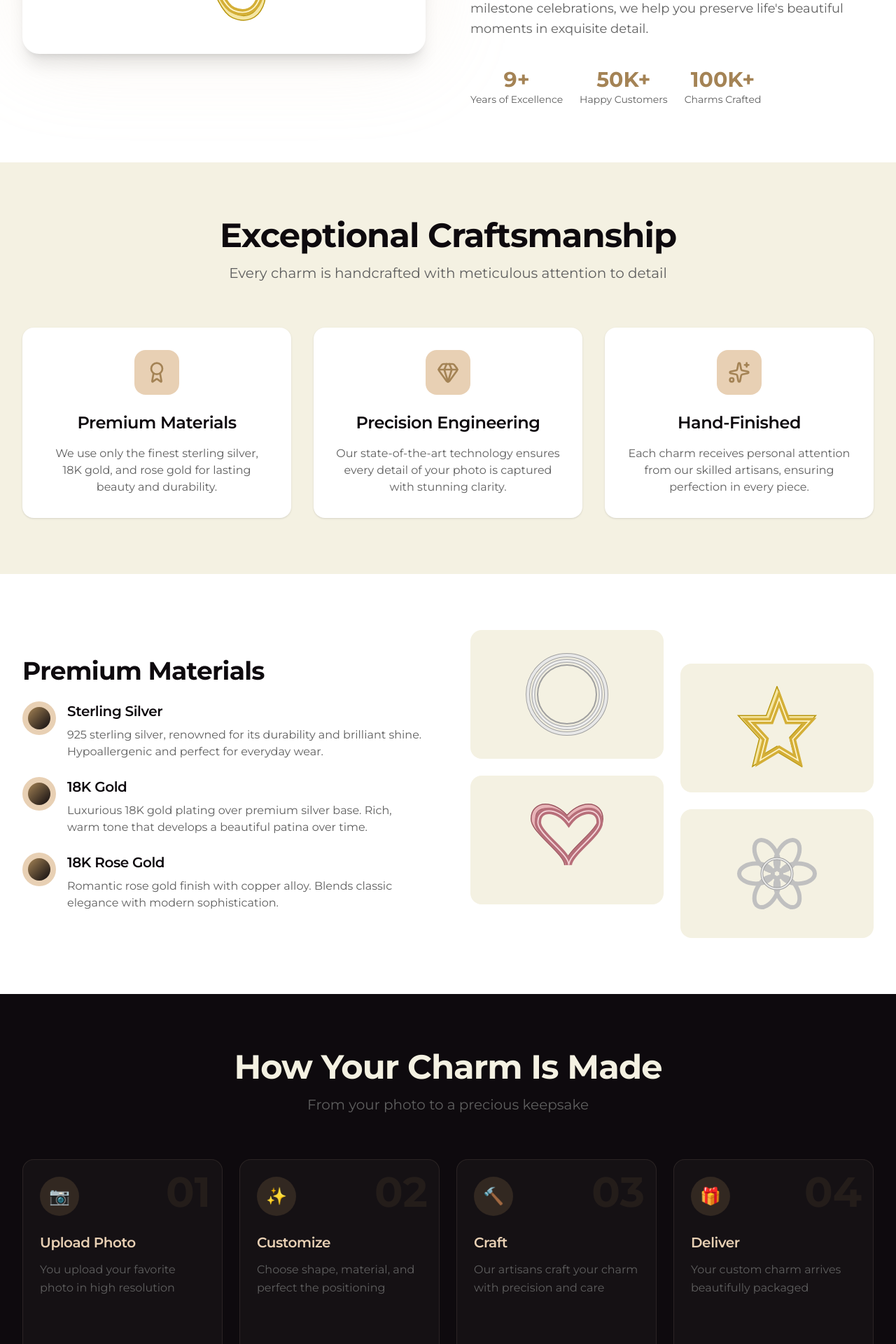
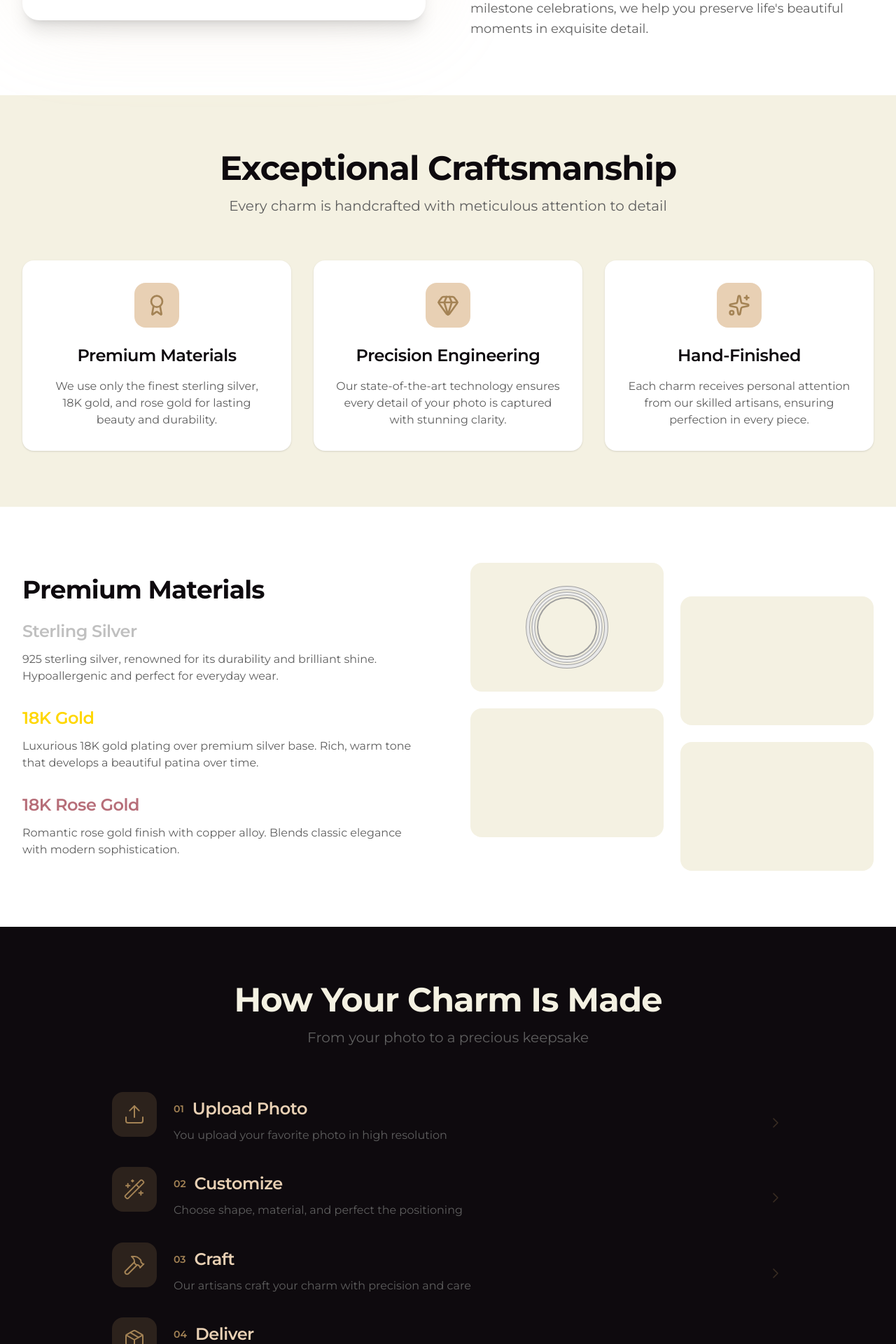
Before and after one commit to Qusaialali13/eshop2, a Next.js app: page /about in a window 1280 px wide. Shown: the part 700-2620 px from the top of the page at 70% size. Built offline with nearby package versions, Linux system fonts and the light colour scheme.

Commit message:
de5cf5f5-a482-46d4-9c3c-aae4111147b2

```diff
--- a/src/app/about/page.tsx
+++ b/src/app/about/page.tsx
@@ -7,7 +7,7 @@ import Navbar from '@/components/Navbar';
 import MobileNavbar from '@/components/MobileNavbar';
 import Footer from '@/components/Footer';
 import ShapeSVG from '@/components/ShapeSVG';
-import { Gem, Award, Heart, Users, Sparkles } from 'lucide-react';
+import { Gem, Award, Heart, Users, Sparkles, Upload, Wand2, Hammer, Package, ChevronRight } from 'lucide-react';
 
 export default function About() {
   const [openFaq, setOpenFaq] = useState<number | null>(null);
@@ -103,20 +103,6 @@ export default function About() {
               <p className="text-lg leading-relaxed" style={{ color: '#5f5f5f' }}>
                 Each charm we create is more than just jewelry—it's a story, a moment frozen in time, a connection to what matters most. From family portraits to pet photos, wedding memories to milestone celebrations, we help you preserve life's beautiful moments in exquisite detail.
               </p>
-              <div className="flex items-center space-x-6 pt-4">
-                <div className="text-center">
-                  <p className="text-3xl font-serif font-bold" style={{ color: '#a48355' }}>9+</p>
-                  <p className="text-sm" style={{ color: '#5f5f5f' }}>Years of Excellence</p>
-                </div>
-                <div className="text-center">
-                  <p className="text-3xl font-serif font-bold" style={{ color: '#a48355' }}>50K+</p>
-                  <p className="text-sm" style={{ color: '#5f5f5f' }}>Happy Customers</p>
-                </div>
-                <div className="text-center">
-                  <p className="text-3xl font-serif font-bold" style={{ color: '#a48355' }}>100K+</p>
-                  <p className="text-sm" style={{ color: '#5f5f5f' }}>Charms Crafted</p>
-                </div>
-              </div>
             </motion.div>
           </div>
         </div>
@@ -193,33 +179,18 @@ export default function About() {
               <h2 className="font-serif text-4xl font-bold" style={{ color: '#0e0a0e' }}>
                 Premium Materials
               </h2>
-              <div className="space-y-6">
-                <div className="flex items-start space-x-4">
-                  <div className="w-12 h-12 rounded-full flex-shrink-0 flex items-center justify-center" style={{ backgroundColor: '#e8d0b4' }}>
-                    <div className="w-8 h-8 rounded-full" style={{ background: 'linear-gradient(135deg, #a48355 0%, #0e0a0e 100%)' }} />
-                  </div>
-                  <div>
-                    <h3 className="font-serif text-xl font-semibold mb-2" style={{ color: '#0e0a0e' }}>Sterling Silver</h3>
-                    <p style={{ color: '#5f5f5f' }}>925 sterling silver, renowned for its durability and brilliant shine. Hypoallergenic and perfect for everyday wear.</p>
-                  </div>
+              <div className="space-y-8">
+                <div className="space-y-3">
+                  <h3 className="font-serif text-2xl font-semibold" style={{ color: '#C0C0C0' }}>Sterling Silver</h3>
+                  <p style={{ color: '#5f5f5f' }}>925 sterling silver, renowned for its durability and brilliant shine. Hypoallergenic and perfect for everyday wear.</p>
                 </div>
-                <div className="flex items-start space-x-4">
-                  <div className="w-12 h-12 rounded-full flex-shrink-0 flex items-center justify-center" style={{ backgroundColor: '#e8d0b4' }}>
-                    <div className="w-8 h-8 rounded-full" style={{ background: 'linear-gradient(135deg, #a48355 0%, #0e0a0e 100%)' }} />
-                  </div>
-                  <div>
-                    <h3 className="font-serif text-xl font-semibold mb-2" style={{ color: '#0e0a0e' }}>18K Gold</h3>
-                    <p style={{ color: '#5f5f5f' }}>Luxurious 18K gold plating over premium silver base. Rich, warm tone that develops a beautiful patina over time.</p>
-                  </div>
+                <div className="space-y-3">
+                  <h3 className="font-serif text-2xl font-semibold" style={{ color: '#FFD700' }}>18K Gold</h3>
+                  <p style={{ color: '#5f5f5f' }}>Luxurious 18K gold plating over premium silver base. Rich, warm tone that develops a beautiful patina over time.</p>
                 </div>
-                <div className="flex items-start space-x-4">
-                  <div className="w-12 h-12 rounded-full flex-shrink-0 flex items-center justify-center" style={{ backgroundColor: '#e8d0b4' }}>
-                    <div className="w-8 h-8 rounded-full" style={{ background: 'linear-gradient(135deg, #a48355 0%, #0e0a0e 100%)' }} />
-                  </div>
-                  <div>
-                    <h3 className="font-serif text-xl font-semibold mb-2" style={{ color: '#0e0a0e' }}>18K Rose Gold</h3>
-                    <p style={{ color: '#5f5f5f' }}>Romantic rose gold finish with copper alloy. Blends classic elegance with modern sophistication.</p>
-                  </div>
+                <div className="space-y-3">
+                  <h3 className="font-serif text-2xl font-semibold" style={{ color: '#B76E79' }}>18K Rose Gold</h3>
+                  <p style={{ color: '#5f5f5f' }}>Romantic rose gold finish with copper alloy. Blends classic elegance with modern sophistication.</p>
                 </div>
               </div>
             </motion.div>
@@ -253,9 +224,9 @@ export default function About() {
         </div>
       </section>
 
-      {/* How Charms Are Made - Redesigned equal size boxes */}
+      {/* How Charms Are Made - Stepper Design */}
       <section className="py-20" style={{ backgroundColor: '#0e0a0e' }}>
-        <div className="max-w-7xl mx-auto px-4 sm:px-6 lg:px-8">
+        <div className="max-w-5xl mx-auto px-4 sm:px-6 lg:px-8">
           <motion.div
             initial={{ opacity: 0, y: 20 }}
             whileInView={{ opacity: 1, y: 0 }}
@@ -270,36 +241,42 @@ export default function About() {
             </p>
           </motion.div>
 
-          <div className="grid md:grid-cols-2 lg:grid-cols-4 gap-6">
+          <div className="space-y-8">
             {[
-              { step: '01', title: 'Upload Photo', desc: 'You upload your favorite photo in high resolution', icon: '📷' },
-              { step: '02', title: 'Customize', desc: 'Choose shape, material, and perfect the positioning', icon: '✨' },
-              { step: '03', title: 'Craft', desc: 'Our artisans craft your charm with precision and care', icon: '🔨' },
-              { step: '04', title: 'Deliver', desc: 'Your custom charm arrives beautifully packaged', icon: '🎁' },
+              { step: '01', title: 'Upload Photo', desc: 'You upload your favorite photo in high resolution', icon: Upload },
+              { step: '02', title: 'Customize', desc: 'Choose shape, material, and perfect the positioning', icon: Wand2 },
+              { step: '03', title: 'Craft', desc: 'Our artisans craft your charm with precision and care', icon: Hammer },
+              { step: '04', title: 'Deliver', desc: 'Your custom charm arrives beautifully packaged', icon: Package },
             ].map((item, index) => (
               <motion.div
                 key={index}
-                initial={{ opacity: 0, y: 20 }}
-                whileInView={{ opacity: 1, y: 0 }}
+                initial={{ opacity: 0, x: -30 }}
+                whileInView={{ opacity: 1, x: 0 }}
                 viewport={{ once: true }}
-                transition={{ delay: index * 0.1 }}
-                className="relative rounded-2xl p-6 flex flex-col"
-                style={{ backgroundColor: 'rgba(244, 241, 226, 0.03)', border: '1px solid rgba(232, 208, 180, 0.1)', minHeight: '320px' }}
+                transition={{ delay: index * 0.15 }}
+                className="flex items-start gap-6"
               >
-                <div className="absolute top-4 right-4 text-6xl font-serif font-bold opacity-10" style={{ color: '#a48355' }}>
-                  {item.step}
+                <div className="flex-shrink-0">
+                  <div className="w-16 h-16 rounded-2xl flex items-center justify-center" style={{ backgroundColor: 'rgba(164, 131, 85, 0.2)' }}>
+                    <item.icon className="w-8 h-8" style={{ color: '#a48355' }} strokeWidth={1.5} />
+                  </div>
                 </div>
-                <div className="relative z-10 flex-1 flex flex-col">
-                  <div className="w-14 h-14 rounded-full flex items-center justify-center mb-6 text-2xl" style={{ backgroundColor: 'rgba(164, 131, 85, 0.2)' }}>
-                    {item.icon}
+                <div className="flex-1 pt-2">
+                  <div className="flex items-center gap-3 mb-2">
+                    <span className="text-sm font-semibold" style={{ color: '#a48355' }}>{item.step}</span>
+                    <h3 className="font-serif text-2xl font-semibold" style={{ color: '#e8d0b4' }}>
+                      {item.title}
+                    </h3>
                   </div>
-                  <h3 className="font-serif text-xl font-semibold mb-3" style={{ color: '#e8d0b4' }}>
-                    {item.title}
-                  </h3>
-                  <p style={{ color: '#5f5f5f', lineHeight: '1.6' }} className="flex-1">
+                  <p style={{ color: '#5f5f5f', lineHeight: '1.7' }}>
                     {item.desc}
                   </p>
                 </div>
+                {index < 3 && (
+                  <div className="flex-shrink-0 pt-8" style={{ color: 'rgba(164, 131, 85, 0.3)' }}>
+                    <ChevronRight className="w-6 h-6" strokeWidth={1.5} />
+                  </div>
+                )}
               </motion.div>
             ))}
           </div>
--- a/src/app/bracelets/[id]/page.tsx
+++ b/src/app/bracelets/[id]/page.tsx
@@ -102,7 +102,7 @@ export default function BraceletProduct() {
     );
   }
 
-  const sizes = ['16', '17', '18'];
+  const sizes = ['16', '17', '18', '19', '20'];
   const favId = `bracelet-${bracelet.id}`;
   const isFav = isFavorite(favId);
 
@@ -276,7 +276,7 @@ export default function BraceletProduct() {
                 </div>
                 <div className="flex justify-between">
                   <span style={{ color: '#5f5f5f' }}>Sizes Available</span>
-                  <span className="font-medium" style={{ color: '#0e0a0e' }}>16, 17, 18 cm</span>
+                  <span className="font-medium" style={{ color: '#0e0a0e' }}>16, 17, 18, 19, 20 cm</span>
                 </div>
               </div>
             </motion.div>
--- a/src/app/charms/[id]/page.tsx
+++ b/src/app/charms/[id]/page.tsx
@@ -28,7 +28,7 @@ export default function CharmDesigner() {
   const { addToCart } = useCart();
   const { addToFavorites, isFavorite, removeFromFavorites } = useFavorites();
 
-  const [shape, setShape] = useState<'circle' | 'heart' | 'oval' | 'square' | 'star' | 'flower' | 'butterfly'>(
+  const [shape, setShape] = useState<'circle' | 'square' | 'couple'>(
     (params.id as any) || 'circle'
   );
   const [material, setMaterial] = useState<CharmMaterial>('silver');
@@ -58,7 +58,7 @@ export default function CharmDesigner() {
   const isFav = isFavorite(favId);
 
   useEffect(() => {
-    if (params.id && ['circle', 'heart', 'oval', 'square', 'star', 'flower', 'butterfly'].includes(params.id as string)) {
+    if (params.id && ['circle', 'square', 'couple'].includes(params.id as string)) {
       setShape(params.id as any);
     }
   }, [params.id]);
@@ -117,9 +117,9 @@ export default function CharmDesigner() {
               className="order-2 lg:order-1"
             >
               <div className="sticky top-24">
-                <div className="rounded-3xl p-8 md:p-12 shadow-inner" style={{ background: 'linear-gradient(135deg, #f4f1e2 0%, #e8d0b4 100%)' }}>
+                <div className="rounded-3xl p-4 md:p-6 shadow-inner" style={{ background: 'linear-gradient(135deg, #f4f1e2 0%, #e8d0b4 100%)' }}>
                   <div className="flex items-center justify-center">
-                    <CharmPreview design={design} size={350} />
+                    <CharmPreview design={design} size={280} />
                   </div>
                 </div>
 
@@ -192,11 +192,8 @@ export default function CharmDesigner() {
 
               {/* Quantity & Price */}
               <div className="space-y-6 pt-6 border-t" style={{ borderColor: '#e8d0b4' }}>
-                <div className="flex items-center justify-between">
-                  <div>
-                    <p className="font-medium" style={{ color: '#0e0a0e' }}>Quantity</p>
-                    <p className="text-sm" style={{ color: '#5f5f5f' }}>Select pack size</p>
-                  </div>
+                <div>
+                  <p className="font-medium mb-4" style={{ color: '#0e0a0e' }}>Quantity</p>
                   <QuantitySelector value={quantity} onChange={setQuantity} />
                 </div>
 
--- a/src/app/page.tsx
+++ b/src/app/page.tsx
@@ -88,27 +88,26 @@ export default function Home() {
                 </Link>
               </motion.div>
 
-              {/* Stats container - redesigned */}
+              {/* Stats container - redesigned with better layout */}
               <motion.div
                 initial={{ opacity: 0 }}
                 animate={{ opacity: 1 }}
                 transition={{ duration: 0.8, delay: 0.6 }}
-                className="rounded-2xl p-6 backdrop-blur-sm"
-                style={{ backgroundColor: 'rgba(244, 241, 226, 0.05)', border: '1px solid rgba(232, 208, 180, 0.2)' }}
+                className="flex flex-wrap gap-8"
               >
-                <div className="grid grid-cols-3 gap-6">
-                  <div className="text-center">
-                    <p className="text-3xl font-serif font-bold mb-1" style={{ color: '#a48355' }}>50K+</p>
-                    <p className="text-sm" style={{ color: '#5f5f5f' }}>Happy Customers</p>
-                  </div>
-                  <div className="text-center border-l" style={{ borderColor: 'rgba(232, 208, 180, 0.2)' }}>
-                    <p className="text-3xl font-serif font-bold mb-1" style={{ color: '#a48355' }}>4.9</p>
-                    <p className="text-sm" style={{ color: '#5f5f5f' }}>Average Rating</p>
-                  </div>
-                  <div className="text-center border-l" style={{ borderColor: 'rgba(232, 208, 180, 0.2)' }}>
-                    <p className="text-3xl font-serif font-bold mb-1" style={{ color: '#a48355' }}>100K+</p>
-                    <p className="text-sm" style={{ color: '#5f5f5f' }}>Charms Created</p>
-                  </div>
+                <div className="flex items-baseline space-x-2">
+                  <p className="text-4xl font-bold" style={{ color: '#a48355' }}>50K+</p>
+                  <p className="text-sm" style={{ color: '#5f5f5f' }}>Happy Customers</p>
+                </div>
+                <div className="w-1 h-6" style={{ backgroundColor: 'rgba(232, 208, 180, 0.3)' }} />
+                <div className="flex items-baseline space-x-2">
+                  <p className="text-4xl font-bold" style={{ color: '#a48355' }}>4.9</p>
+                  <p className="text-sm" style={{ color: '#5f5f5f' }}>Average Rating</p>
+                </div>
+                <div className="w-1 h-6" style={{ backgroundColor: 'rgba(232, 208, 180, 0.3)' }} />
+                <div className="flex items-baseline space-x-2">
+                  <p className="text-4xl font-bold" style={{ color: '#a48355' }}>100K+</p>
+                  <p className="text-sm" style={{ color: '#5f5f5f' }}>Charms Created</p>
                 </div>
               </motion.div>
             </motion.div>
@@ -205,8 +204,8 @@ export default function Home() {
             </p>
           </motion.div>
 
-          <div className="grid sm:grid-cols-2 lg:grid-cols-3 gap-8">
-            {shapes.slice(0, 6).map((shape, index) => (
+          <div className="grid md:grid-cols-2 gap-8 max-w-4xl mx-auto">
+            {['circle', 'square'].map((shape, index) => (
               <motion.div
                 key={shape}
                 initial={{ opacity: 0, y: 20 }}
@@ -320,7 +319,7 @@ export default function Home() {
                   </div>
                 </div>
               </div>
-              <div className="flex flex-col justify-center">
+              <div className="flex flex-col justify-center pt-6 pb-6">
                 <div className="rounded-2xl p-6 backdrop-blur-sm" style={{ backgroundColor: 'rgba(244, 241, 226, 0.05)', border: '1px solid rgba(232, 208, 180, 0.15)' }}>
                   <h3 className="font-serif text-xl font-semibold mb-4" style={{ color: '#e8d0b4' }}>
                     Subscribe Now
--- a/src/lib/charms.ts
+++ b/src/lib/charms.ts
@@ -3,12 +3,8 @@ import { CharmShape, CharmMaterial, CharmSize, CharmPrice } from '@/types';
 // Base prices for each shape
 const SHAPE_BASE_PRICES: Record<CharmShape, number> = {
   circle: 29,
-  heart: 34,
-  oval: 32,
   square: 30,
-  star: 36,
-  flower: 38,
-  butterfly: 35,
+  couple: 45,
 };
 
 // Material multipliers
@@ -63,12 +59,8 @@ export const getSizeDisplayName = (size: CharmSize): string => {
 export const getShapeDisplayName = (shape: CharmShape): string => {
   const names: Record<CharmShape, string> = {
     circle: 'Circle Charm',
-    heart: 'Heart Charm',
-    oval: 'Oval Charm',
     square: 'Square Charm',
-    star: 'Star Charm',
-    flower: 'Flower Charm',
-    butterfly: 'Butterfly Charm',
+    couple: 'Couple Charm',
   };
   return names[shape];
 };
@@ -107,7 +99,7 @@ export const calculateOrderTotal = (subtotal: number): number => {
 
 // Get charm shapes list
 export const getAllShapes = (): CharmShape[] => {
-  return ['circle', 'heart', 'oval', 'square', 'star', 'flower', 'butterfly'];
+  return ['circle', 'square', 'couple'];
 };
 
 // Get materials list
--- a/src/types/index.ts
+++ b/src/types/index.ts
@@ -1,5 +1,5 @@
 // Charm shape types
-export type CharmShape = 'circle' | 'heart' | 'oval' | 'square' | 'star' | 'flower' | 'butterfly';
+export type CharmShape = 'circle' | 'square' | 'couple';
 
 // Material types
 export type CharmMaterial = 'silver' | 'gold' | 'rose-gold';
```
Also changed, not shown: src/components/ShapeSVG.tsx (+47 -156 lines), 1 other file (tests, documents, lock files or other folders).
